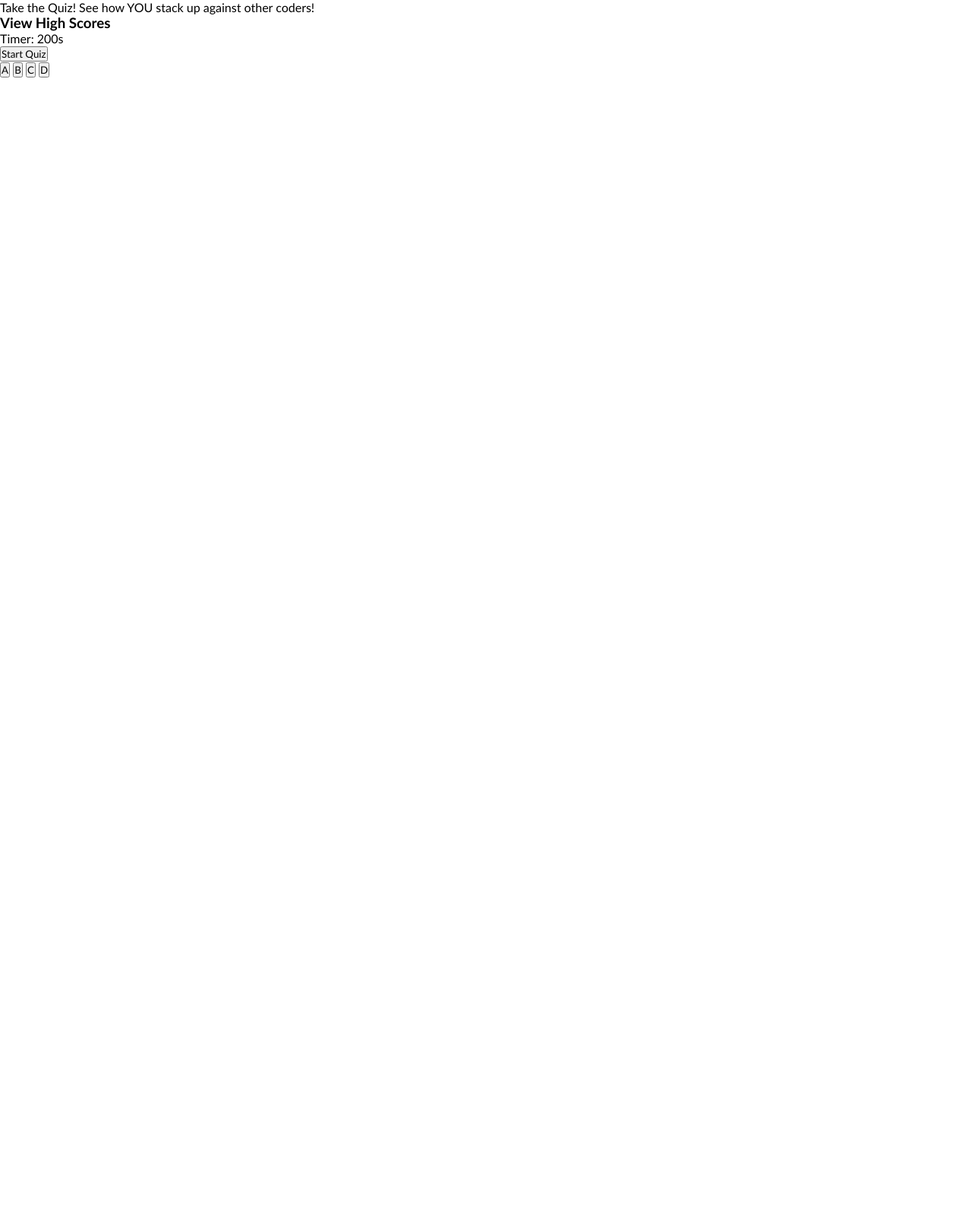
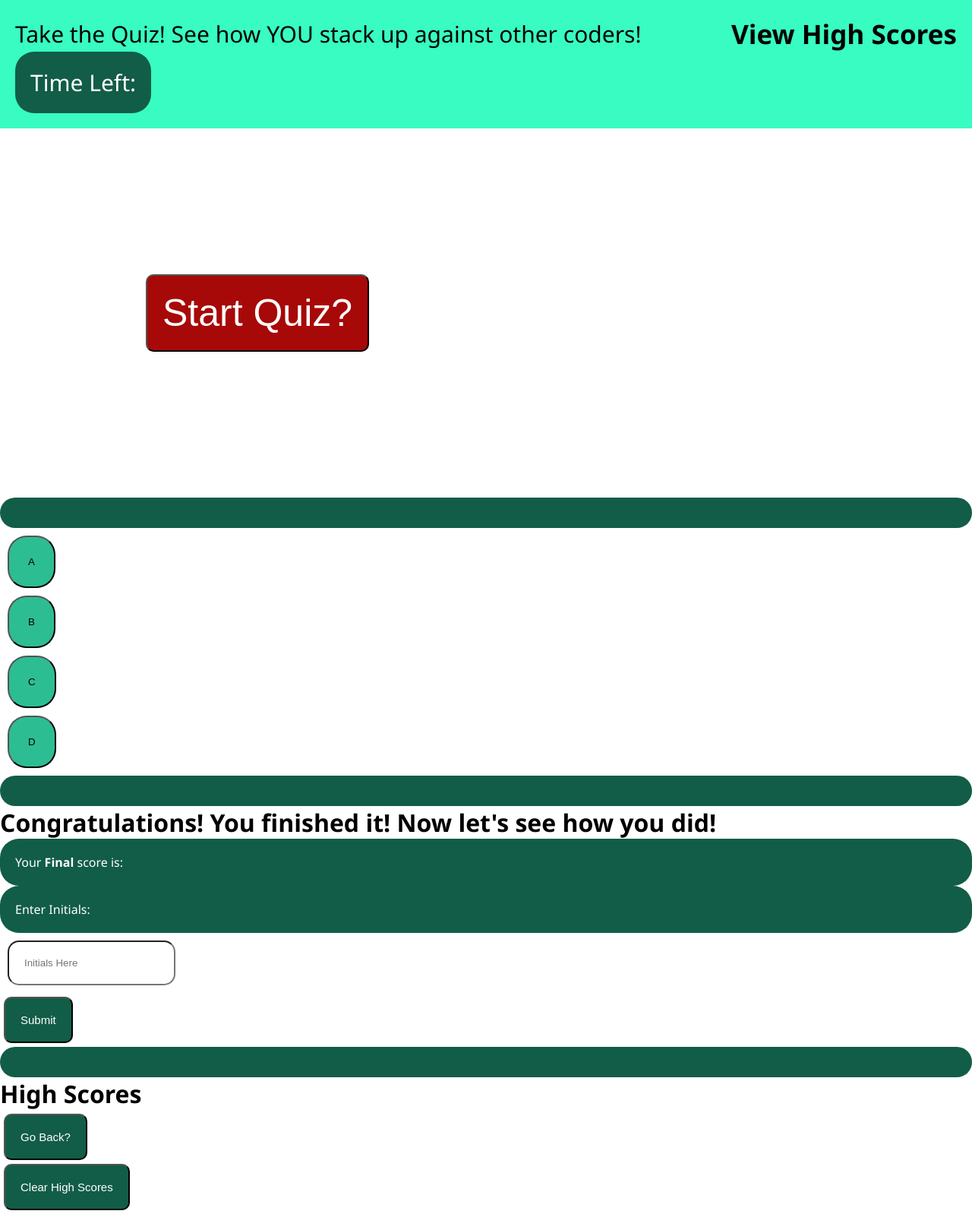
Before and after one commit to fkobe3/Quiz-Time, a plain HTML site: page index.html in a window 1280 px wide. Shown: the whole page at 76% size. Before the commit the page ends 800 px from the top, so only its background shows below. Drawn offline with Linux system fonts and the light colour scheme.

Commit message:
changing HTML and JS beginnings, questions still needed

```diff
--- a/assets/css/style.css
+++ b/assets/css/style.css
@@ -1,16 +1,84 @@
 :root{
     --primary-color:#38fcc1;
-    --secondary-color:#66fc38;
-    --tertiary-color:#fc38f9;
+    --secondary-color:#2dbd92;
+    --tertiary-color:#125d47;
 }
 *{
     box-sizing: border-box;
     margin: 0;
     padding: 0;
-    font-family:'Gill Sans', 'Gill Sans MT', Calibri, 'Trebuchet MS', sans-serif
   }
   body {
-    background-color: var(--white);
-    color: var(--black);
+    color: black;
+    font-family:'Segoe UI', Tahoma, Geneva, Verdana, sans-serif;
+  }
+  header{
+    font-size: 30px;
+    padding: 20px;
+    background-color: var(--primary-color);
+    display: flex;
+    flex-wrap: wrap;
+    justify-content: space-between;
+    align-items: center;
+  }
+#scores{
+    text-decoration: none;
+    color: black;
+}
+p{
+    background-color: var(--tertiary-color);
+    padding: 20px;
+    border-radius: 25px;
+    color: white;
+}
+#start-quiz{
+    padding: 20px;
+    border-radius: 10px;
+    margin: 15%;
+    font-size: 50px;
+    display: flex;
+    flex-wrap: wrap;
+    justify-content: center;
+    background-color: rgb(167, 8, 8);
+    color: white;
 
-  }
+}
+#start-quiz:hover{
+    background-color: green;
+    content: "Start Quiz!";
+}
+#start-quiz:hover span{
+display: none;
+}
+#start-quiz:hover:before{
+    content: "Start Quiz!";
+}
+.choices{
+    background-color: var(--secondary-color);
+    border-radius: 25px;
+    margin: 10px;
+    padding: 25px;
+    display: flex;
+    flex-wrap:wrap;
+    justify-content: space-between;
+}
+.choices:hover{
+    background-color: #a600a0;
+    color: white;
+}
+.button{
+    padding: 20px;
+    border-radius: 10px;
+    margin: 5px;
+    font-size: 15px;
+    display: flex;
+    flex-wrap: wrap;
+    justify-content: center;
+    background-color:var(--tertiary-color);
+    color: white;
+}
+.input-initials{
+    padding: 20px;
+    margin: 10px;
+    border-radius: 15px;
+}
--- a/assets/js/script.js
+++ b/assets/js/script.js
@@ -0,0 +1,67 @@
+/*alert('Hello! Good luck and enjoy!')
+alert('200 seconds to answer 10 questions once you click start...How will you stack up?')
+alert('Any questions not answered in time are lost points. Wrong answers will remove 30 seconds. Be quick, but be careful.')
+*/
+
+const Question_Set = [
+    {question:"",
+    answers: [],
+    correctanswer:,
+    },
+    {question:"",
+    answers: [],
+    correctanswer:,
+    },
+    {question:"",
+    answers: [],
+    correctanswer:,
+    },
+    {question:"",
+    answers: [],
+    correctanswer:,
+    },
+    {question:"",
+    answers: [],
+    correctanswer:,
+    },
+    {question:"",
+    answers: [],
+    correctanswer:,
+    },
+    {question:"",
+    answers: [],
+    correctanswer:,
+    },
+    {question:"",
+    answers: [],
+    correctanswer:,
+    },
+    {question:"",
+    answers: [],
+    correctanswer:,
+    },
+    {question:"",
+    answers: [],
+    correctanswer:,
+    },
+    {question:"",
+    answers: [],
+    correctanswer:,
+    },
+];
+const Timer = 20000;
+const Penalty = 30;
+const TickSpeed = 1000;
+const Exam = Question_Set.length;
+const Answers = 4;
+const Button_ID = 4;
+const correct_message = "Correct";
+const incorrect_message = "Incorrect";
+const key = "quiz-time";
+
+var qcounter = 0;
+var timecount = 0;
+var control = 0
+var currentscore = {initials: "", score: 0};
+var highscores = [];
+var hsindex = 0;
--- a/index.html
+++ b/index.html
@@ -8,20 +8,51 @@
     <link rel="stylesheet" href="./assets/css/style.css" />
 </head>
 <body>
+
 <header>
     Take the Quiz! See how YOU stack up against other coders!
-    <h3>View High Scores</h3>
-    <p> Timer: <span id="countdown">200s</span> </p>
+    <h3>
+      <a id="scores"href="#view-high-scores">View High Scores</a>
+    </h3>
+    <p id="timer"> Time Left: <span id="countdown"></span> </p>
 </header>
-<nav>
-    <button id="start-quiz" onclick="timer()">Start Quiz</button>
-</nav>
-<button id="a-button" onclick="answer(a)">A</button>
-<button id="b-button" onclick="answer(b)">B</button>
-<button id="c-button" onclick="answer(c)">C</button>
-<button id="d-button" onclick="answer(d)">D</button>
 
+<article>
+    <button id="start-quiz" onclick="Timer()"><span>Start Quiz?</span></button>
+</article>
 
-   <script src="/./assets/js/script.js"></script>
+<section>
+    <div>
+    <p class="questions" id="questions"></p>
+    <div>
+    <button id="a-button" onclick="answer(a)" class="choices">A</button>
+    <button id="b-button" onclick="answer(b)" class="choices">B</button>
+    <button id="c-button" onclick="answer(c)" class="choices">C</button>
+    <button id="d-button" onclick="answer(d)" class="choices">D</button>
+    </div>
+</div>
+<p class="right-or-wrong" id="right-or-wrong-q"></p>
+</section>
+<id>
+<h1>Congratulations! You finished it! Now let's see how you did!</h1>
+<p> Your <strong>Final</strong> score is: <span id="final-score"></span></p>
+<footer>
+<form class="high-score-submission" id="high-score-submission">
+    <p>Enter Initials:</p>
+    <input type="text" placeholder="Initials Here" name="initials-here" class="input-initials" id="input-initials"/>
+    <button type="submit" class="button" id="submission-button">Submit</button>
+</form>
+</footer>
+<p class="right-or-wrong" id="right-or-wrong-f"></p>
+</id>
+<div>
+<h1>High Scores</h1>
+<ol class="high-score-list" id="high-score-list"></ol>
+<div>
+<button id="go-back" class="button"><span>Go Back?</span></button>
+<button id="clear-hs" class="button">Clear High Scores</button>
+</div>
+</div>
+   <script src="./assets/js/script.js"></script>
 </body>
 </html>
```
